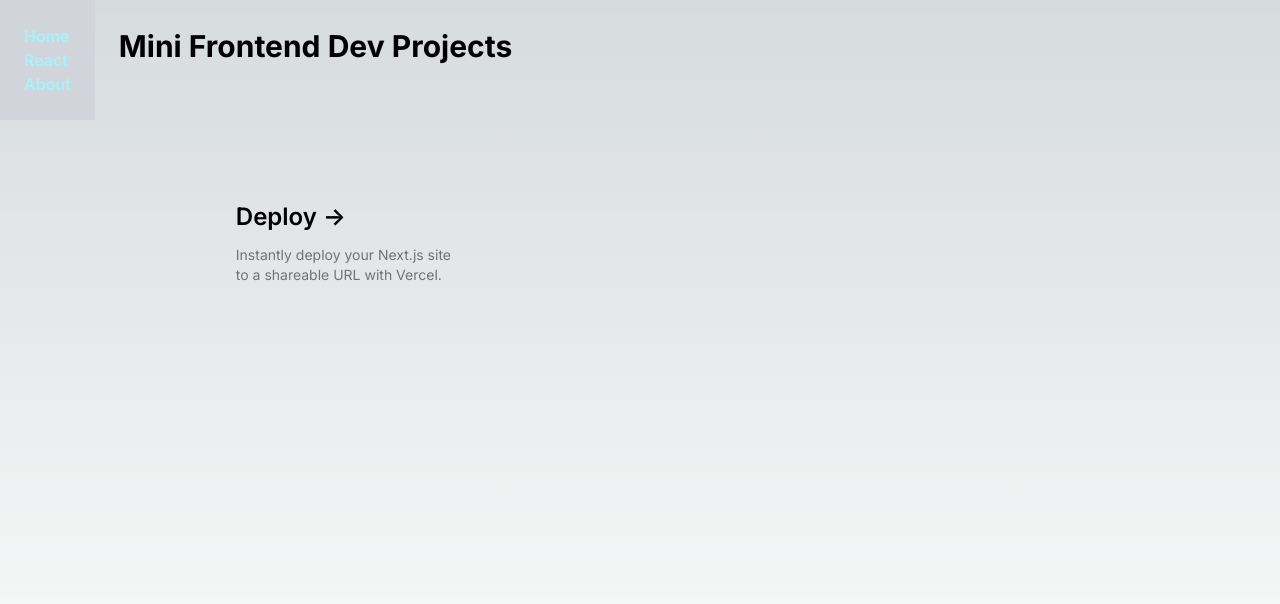
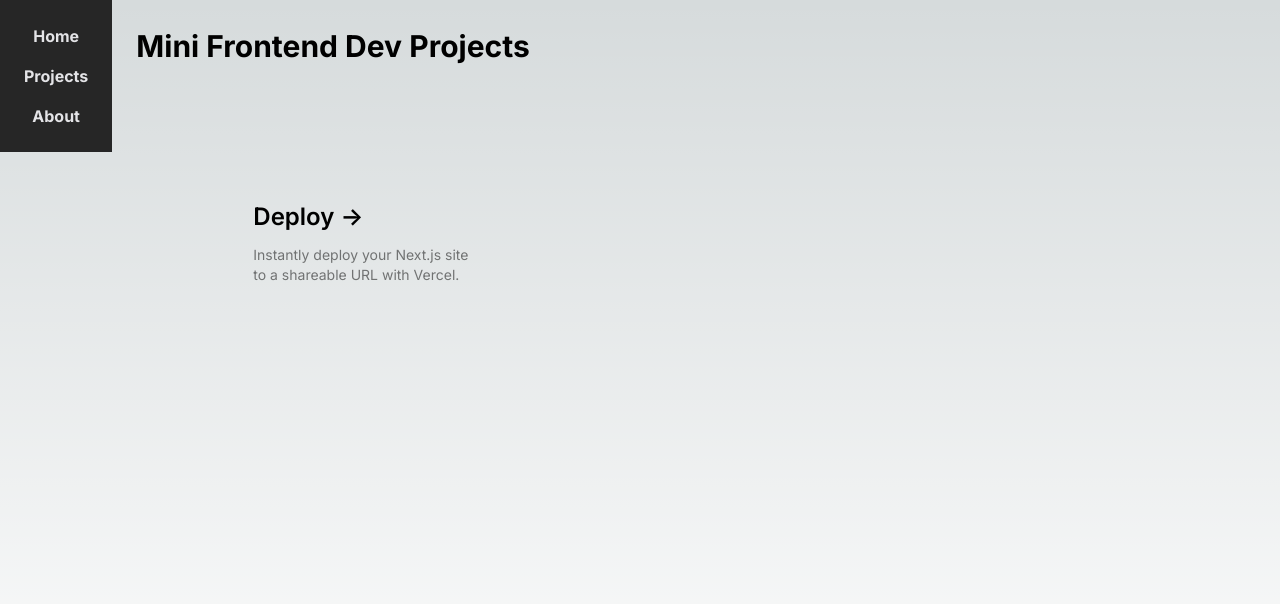
Before and after one commit to Keanin-Cupido/html-css-js-mini-projects, a Next.js app in the folder my-frontend-mini-portfolio/: page / in a window 1280 px wide. Shown: the top 604 px of the page. Built offline with nearby package versions, Linux system fonts and the light colour scheme.

Commit message:
feat: add link component

```diff
--- /dev/null
+++ b/my-frontend-mini-portfolio/src/app/components/Link.jsx
@@ -0,0 +1,13 @@
+import React from 'react'
+
+const linkStyles = 'text-md hover: font-bold '
+
+const Link = ({linkName, href}) => {
+  return (
+    <a href={href} className={linkStyles}>
+        {linkName}
+    </a>
+  )
+}
+
+export default Link
--- a/my-frontend-mini-portfolio/src/app/page.js
+++ b/my-frontend-mini-portfolio/src/app/page.js
@@ -1,14 +1,16 @@
 // import Image from "next/image";
+
+import Link from "./components/Link";
 
 export default function Home() {
   return (
     <div className={'h-full min-h-screen flex items-start justify-start'}>
       {/* Left Side */}
-      <nav className={'bg-gray-300 p-6 text-cyan-200 font-semibold flex flex-col items-center justify-center gap-4'}>
-        <ul>
-          <li>Home</li>
-          <li>React</li>
-          <li>About</li>
+      <nav className={'bg-neutral-800 p-6 text-zinc-200 font-semibold flex flex-col items-center justify-center gap-4'}>
+        <ul className={'flex flex-col items-center justify-center gap-4'}>
+          <Link href={'/'} linkName={'Home'} />
+          <Link href={'/projects'} linkName={'Projects'} />
+          <Link href={'/about'} linkName={'About'} />
         </ul>
       </nav>
 
```
Also changed, not shown: my-frontend-mini-portfolio/.eslintrc.json, my-frontend-mini-portfolio/src/app/pages/projects.jsx (added).
